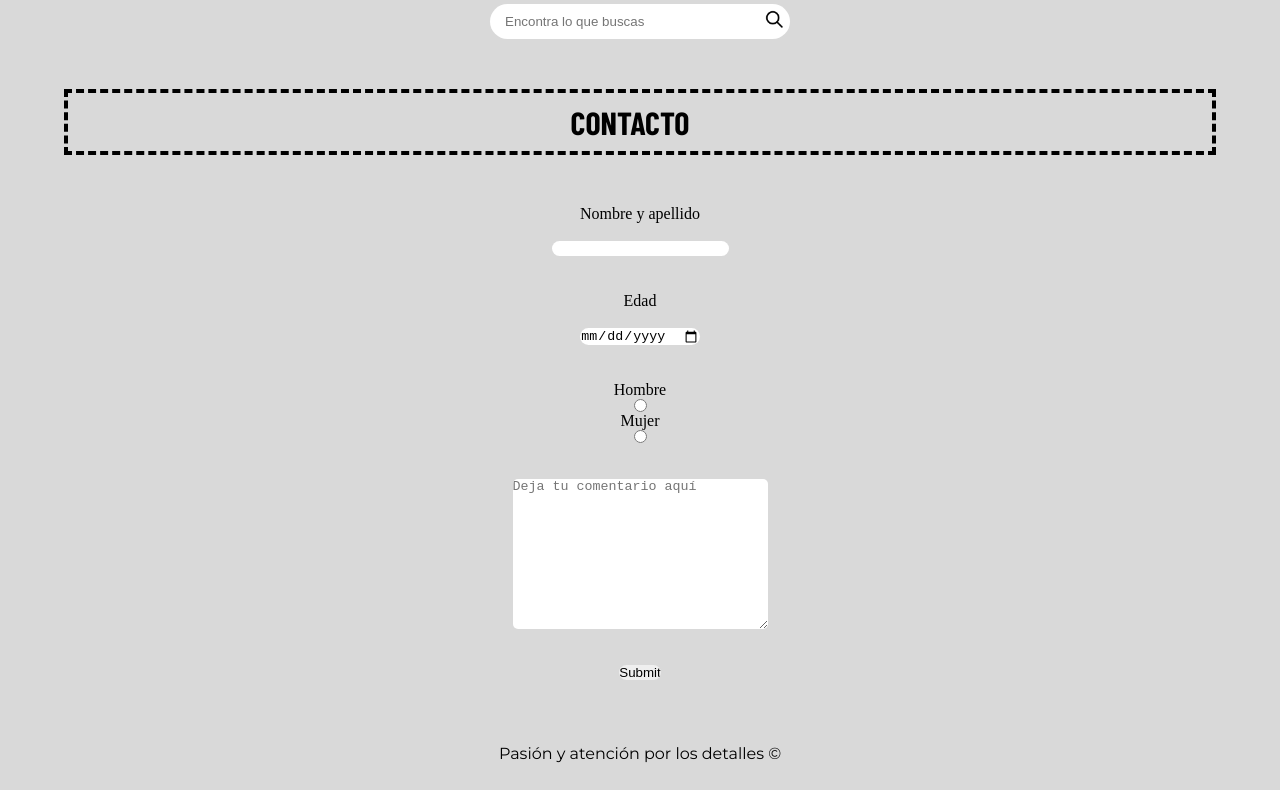
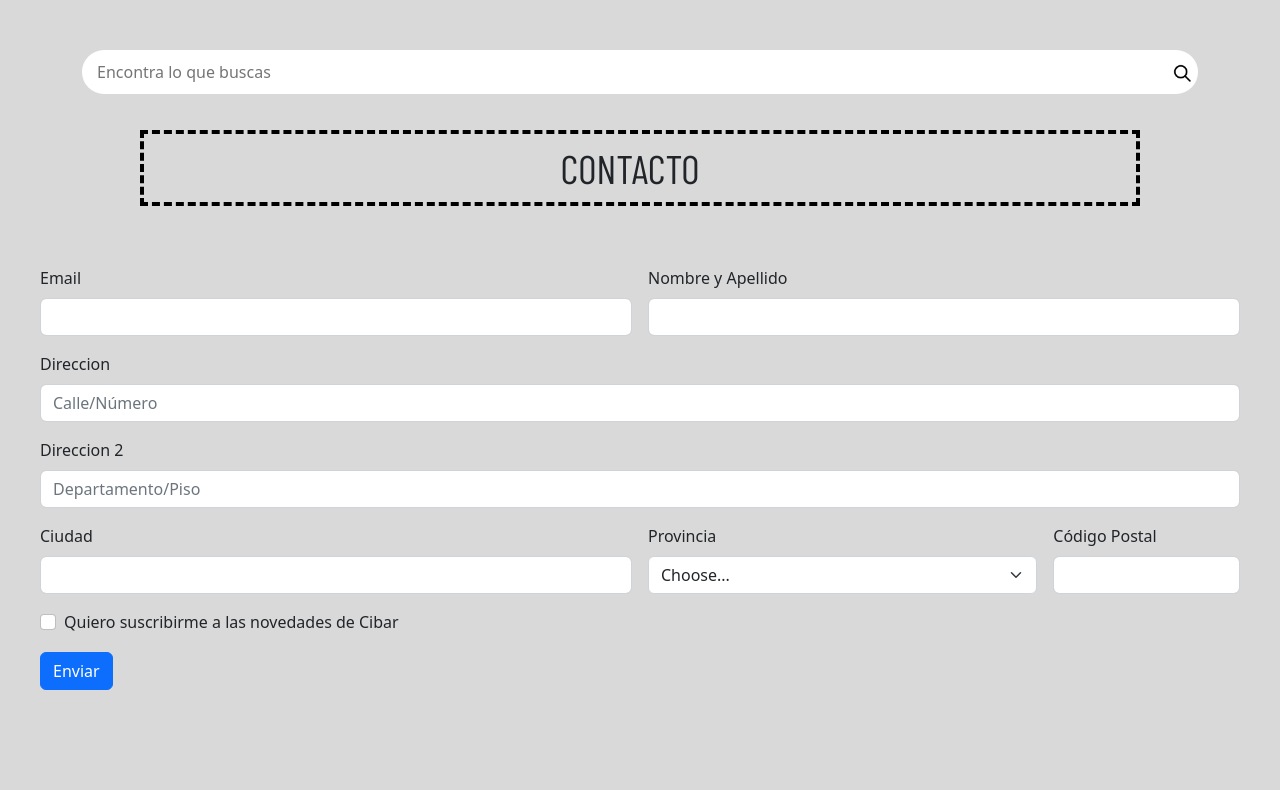
Before and after one commit to manupelegrina/manupelegrina.github.io, a plain HTML site: page Pages/Contacto.html in a window 1280 px wide. Shown: the part 340-1130 px from the top of the page. Drawn offline with nearby package versions, Linux system fonts and the light colour scheme; a web font is replaced by a local one.

Commit message:
Se agregó bootstrap en una primera instancia

```diff
--- a/Pages/Contacto.html
+++ b/Pages/Contacto.html
@@ -1,11 +1,14 @@
 <!DOCTYPE html>
 <html lang="en">
+
 <head>
     <meta charset="UTF-8">
     <meta http-equiv="X-UA-Compatible" content="IE=edge">
     <meta name="viewport" content="width=device-width, initial-scale=1.0">
     <link rel="shortcut icon" href="../img/Cibar logo.jpeg">
     <link rel="stylesheet" href="../css/style.css">
+    <link href="https://cdn.jsdelivr.net/npm/bootstrap@5.2.1/dist/css/bootstrap.min.css" rel="stylesheet"
+        integrity="sha384-iYQeCzEYFbKjA/T2uDLTpkwGzCiq6soy8tYaI1GyVh/UjpbCx/TYkiZhlZB6+fzT" crossorigin="anonymous">
     <title>CIBAR</title>
 </head>
 
@@ -40,23 +43,50 @@
     </header>
     <main class="contactForm">
         <h1>CONTACTO</h1>
-        <form action="#" method="get"></form>
-        <label for="Nombre y apellido">Nombre y apellido</label>
-        <br>
-        <input type="text" name="Nombre">
-        <br><br>
-        <label for="edad">Edad</label>
-        <br>
-        <input type="date" name="edad">
-        <br><br>
-        <span>Hombre</span>
-        <input type="radio" name="sexo" value="Hombre">
-        <span>Mujer</span>
-        <input type="radio" name="sexo" value="Mujer">
-        <br><br>
-        <textarea name="Comentario" placeholder="Deja tu comentario aquí" cols="30" rows="10"></textarea>
-        <br><br>
-        <input type="submit">
+        <form class="row g-3">
+            <div class="col-md-6">
+                <label for="inputEmail4" class="form-label">Email</label>
+                <input type="email" class="form-control" id="inputEmail4">
+            </div>
+            <div class="col-md-6">
+                <label for="inputPassword4" class="form-label">Nombre y Apellido</label>
+                <input type="password" class="form-control" id="inputPassword4">
+            </div>
+            <div class="col-12">
+                <label for="inputAddress" class="form-label">Direccion</label>
+                <input type="text" class="form-control" id="inputAddress" placeholder="Calle/Número">
+            </div>
+            <div class="col-12">
+                <label for="inputAddress2" class="form-label">Direccion 2</label>
+                <input type="text" class="form-control" id="inputAddress2" placeholder="Departamento/Piso">
+            </div>
+            <div class="col-md-6">
+                <label for="inputCity" class="form-label">Ciudad</label>
+                <input type="text" class="form-control" id="inputCity">
+            </div>
+            <div class="col-md-4">
+                <label for="inputState" class="form-label">Provincia</label>
+                <select id="inputState" class="form-select">
+                    <option selected>Choose...</option>
+                    <option>...</option>
+                </select>
+            </div>
+            <div class="col-md-2">
+                <label for="inputZip" class="form-label">Código Postal</label>
+                <input type="text" class="form-control" id="inputZip">
+            </div>
+            <div class="col-12">
+                <div class="form-check">
+                    <input class="form-check-input" type="checkbox" id="gridCheck">
+                    <label class="form-check-label" for="gridCheck">
+                        Quiero suscribirme a las novedades de Cibar
+                    </label>
+                </div>
+            </div>
+            <div class="col-12">
+                <button type="submit" class="btn btn-primary">Enviar</button>
+            </div>
+        </form>
     </main>
     <!--  Pie de pagina -->
     <footer class="footer">
@@ -76,7 +106,9 @@
 
     </footer>
 
-
+    <script src="https://cdn.jsdelivr.net/npm/bootstrap@5.2.1/dist/js/bootstrap.bundle.min.js"
+        integrity="sha384-u1OknCvxWvY5kfmNBILK2hRnQC3Pr17a+RTT6rIHI7NnikvbZlHgTPOOmMi466C8"
+        crossorigin="anonymous"></script>></script>
 </body>
 
 </html>
--- a/css/style.css
+++ b/css/style.css
@@ -16,7 +16,7 @@
 font-family: 'Montserrat', sans-serif; */
 
 body {
-    background-color: #d9d9d9;
+    background-color: #d9d9d9 !important;
 }
 
 
@@ -24,19 +24,24 @@ h1 {
     font-family: 'Barlow Condensed', sans-serif;
     text-align: center;
     border: black 4px dashed;
-    margin: 50px;
+    margin: 50px 100px 50px 100px;
     padding: 10px 35px 10px 15px;
+
 }
 
 h3 {
     font-family: 'Barlow Condensed', sans-serif;
     color: black;
     text-align: center;
+    word-spacing: 3px;
     margin: 20px;
 }
 
 p {
     font-family: 'Montserrat', sans-serif;
+    text-indent: 10px;
+    letter-spacing: 1px;
+    font-size: 20px;
 }
 
 ul {
@@ -84,6 +89,7 @@ ul {
     padding: 5px;
     border: none;
     background-color: #d9d9d9;
+    font-size: 20px;
 }
 
 .logo {
@@ -113,9 +119,9 @@ ul {
 }
 
 .container {
-    margin: 15px auto;
-    width: 300px;
-    height: 20px;
+    margin: 50px auto;
+    width: 1100px;
+    height: 30px;
 }
 
 .botonDebusqueda {
@@ -143,20 +149,31 @@ ul {
     padding: 10px 15px 10px 15px;
 }
 
+.mainNosotros h1 {
+    margin: 50px;
+}
+
+.mainNosotros img {
+    width: 800px;
+    height: 700px;
+}
+
 .modelos {
     display: flex;
     flex-direction: column;
     align-items: center;
 }
 
-.main img {
+/* .main img {
     width: 200px;
     height: 300px;
     margin: 10px;
     padding: 15px;
+} */
+
+.mainIndex {
+    margin: 40px;
 }
-
-
 
 .main div{
     display: flex;
@@ -207,48 +224,53 @@ main{
 }
 
 /* FORMULARIO CONTACTO */
-
-.contactForm{
-    display: flex;
-    flex-direction: column;
-    align-items: center;
+.contactForm {
+    margin: 40px;
 }
 
-.contactForm h1{
-   width: 90%;
+.contactForm h1 {
+    margin-bottom: 60px;
 }
 
-.contactForm input{
-    border: none;
-    border-radius: 80px;
-    outline: none;
-}
+/* MEDIA QUERYS */
 
-.contactForm textarea{
-    border: none;
-    border-radius: 5px;
-    outline: none;
+@media (max-width: 1200px){
+    .container{
+        width: 800px;
+    }
+
 }
 
 
 
-.contactForm span{
-    text-align: center;
-}
 
 
-/* MEDIA QUERYS */
 
 @media (max-width: 850px){
     .grid-container{
         grid-template-columns: repeat(1,1fr);
     }
+
+    .mainNosotros img {
+        width: 600px;
+        height: 500px;
+    }
+    .container{
+        width: 500px;
+    }
+
+
 }
 
 
 @media(max-width: 680px) {
     .header {
         flex-direction: column;
+    }
+
+    .mainIndex img {
+        width: 500px;
+        height: 300px;
     }
 
     .main iframe {
@@ -262,7 +284,7 @@ main{
     }
 
     .container{
-        width: 200px;
+        width: 300px;
     }
 
 
```
Also changed, not shown: Pages/nosotros.html (+1 -1 lines), index.html (+41 -6 lines).
